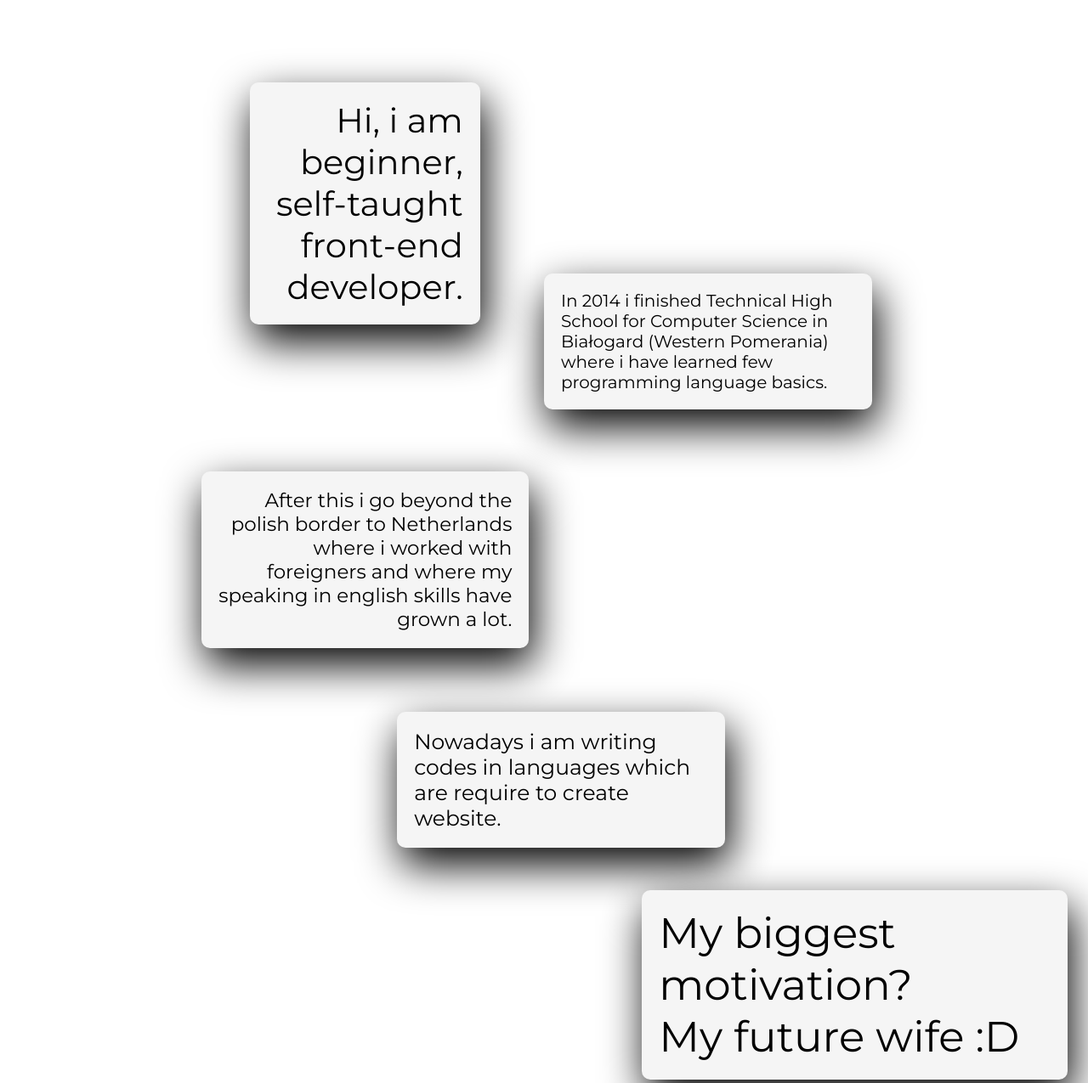
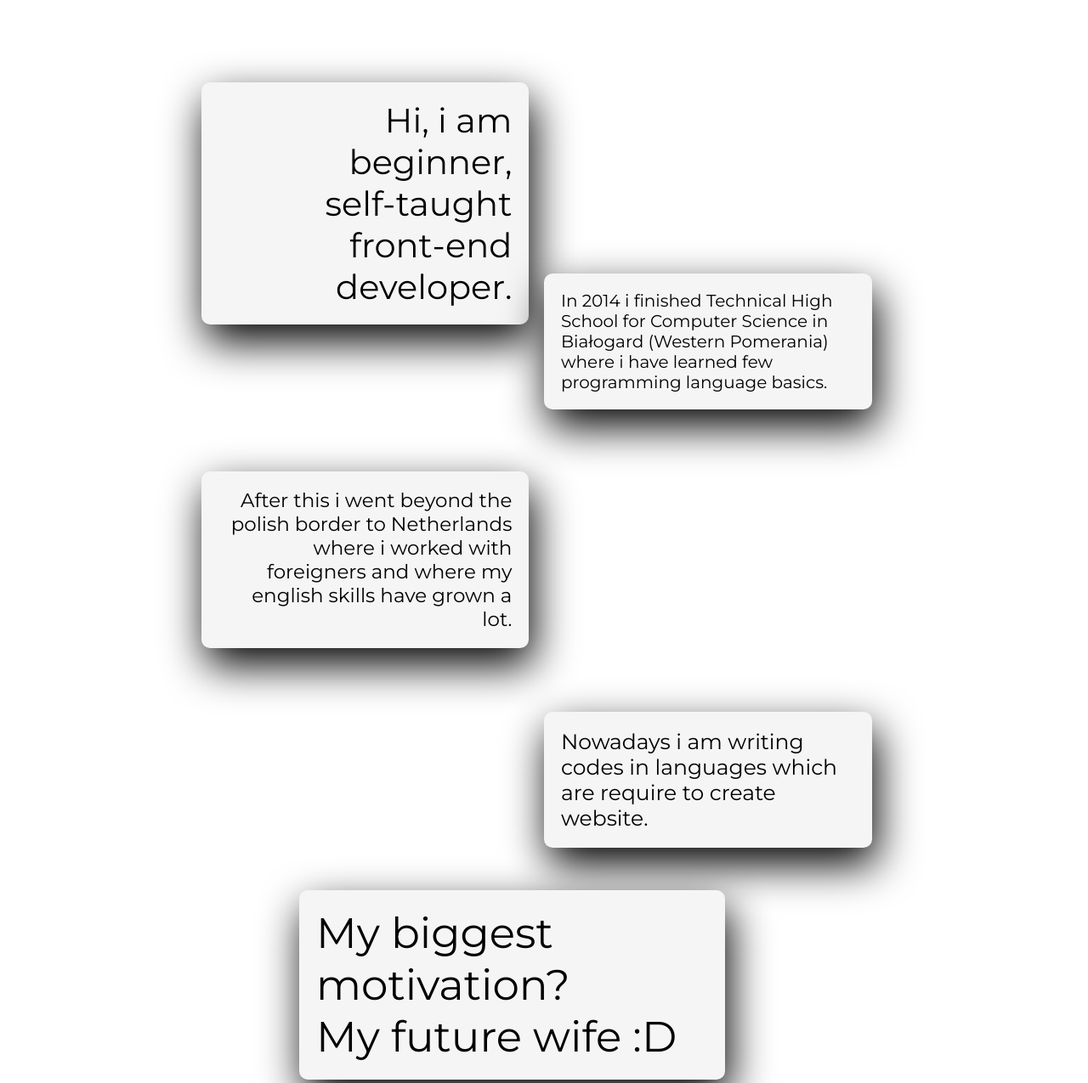
Before and after one commit to pawel14178/Portfolio, a plain HTML site: page index.html in a window 1280 px wide. Shown: the part 925-2200 px from the top of the page at 85% size. Drawn offline with Linux system fonts and the light colour scheme.

Commit message:
Update 1.0.2 Poprawianie sekcji about

```diff
--- a/index.html
+++ b/index.html
@@ -49,8 +49,8 @@
                 Białogard (Western Pomerania) where i have learned few programming language basics.
             </p>
             <p class="about_three u_card">
-                After this i go beyond the polish border to Netherlands where i worked
-                with foreigners and where my speaking in english skills have grown a lot.
+                After this i went beyond the polish border to Netherlands where i worked
+                with foreigners and where my english skills have grown a lot.
             </p>
             <p class="about_four u_card">
                 Nowadays i am writing codes in languages which are require to create website.
--- a/style/styl.css
+++ b/style/styl.css
@@ -215,9 +215,9 @@ html, body {
     padding: 2rem;
     background: #f5f5f5; }
   .about_one {
-    width: 20%;
+    width: 30%;
     font-size: 2.5rem;
-    left: 20%;
+    left: 15%;
     font-size: 4rem;
     text-align: right; }
   .about_two {
@@ -232,12 +232,12 @@ html, body {
     text-align: right; }
   .about_four {
     font-size: 2.5rem;
-    left: 35%;
+    left: 50%;
     text-align: left; }
   .about_five {
     width: 40%;
     font-size: 5rem;
-    left: 60%;
+    left: 25%;
     text-align: left; }
 
 .projects {
```
